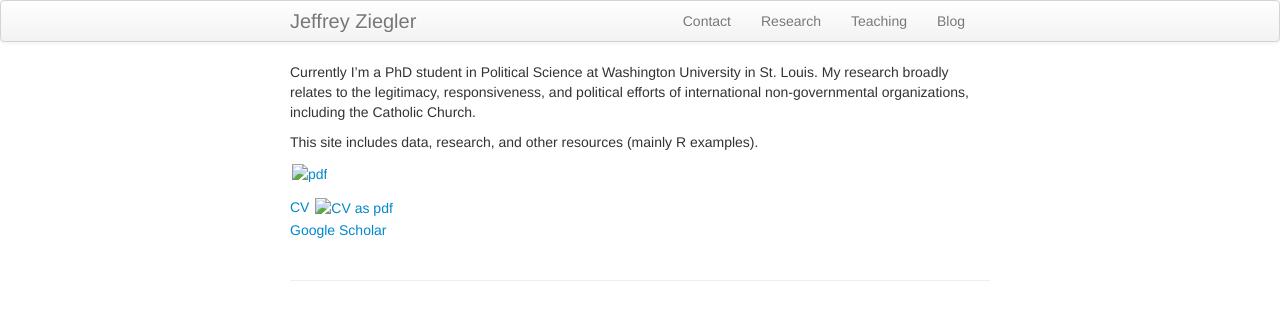
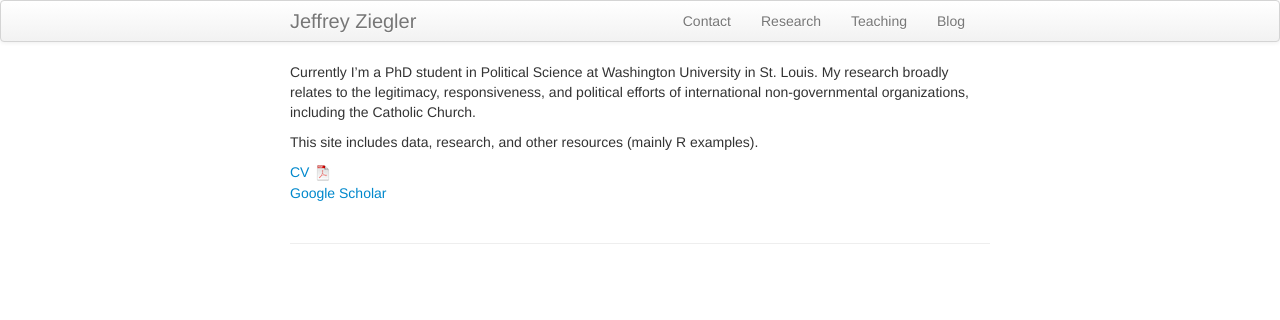
Before and after one commit to zieglerjef/zieglerjef.github.io, a Jekyll site: the page built from index.md, in a window 1280 px wide. Shown: the top 320 px of the page. Built offline with Jekyll 4.4.1, drawn with Linux system fonts in a browser that asks for light colours.

Commit message:
Update index.md

```diff
--- a/index.md
+++ b/index.md
@@ -7,7 +7,5 @@ Currently I’m a PhD student in Political Science at Washington University in S
 
 This site includes data, research, and other resources (mainly R examples).
 
-[![pdf](icons16/pdf-icon.png)](https://drive.google.com/file/d/1YHqTlVkxxMtOSetTqnR4V8dhUR-LXqXT/view)
-
-[CV ![CV as pdf](../icons16/pdf-icon.png)](assets/JeffZiegler_CV.pdf)<br/>
+[CV ![CV as pdf](pages/icons16/pdf-icon.png)](assets/JeffZiegler_CV.pdf)<br/>
 [Google Scholar](https://scholar.google.com/citations?user=PE2j3DcAAAAJ&hl=sv)<br/>
```
